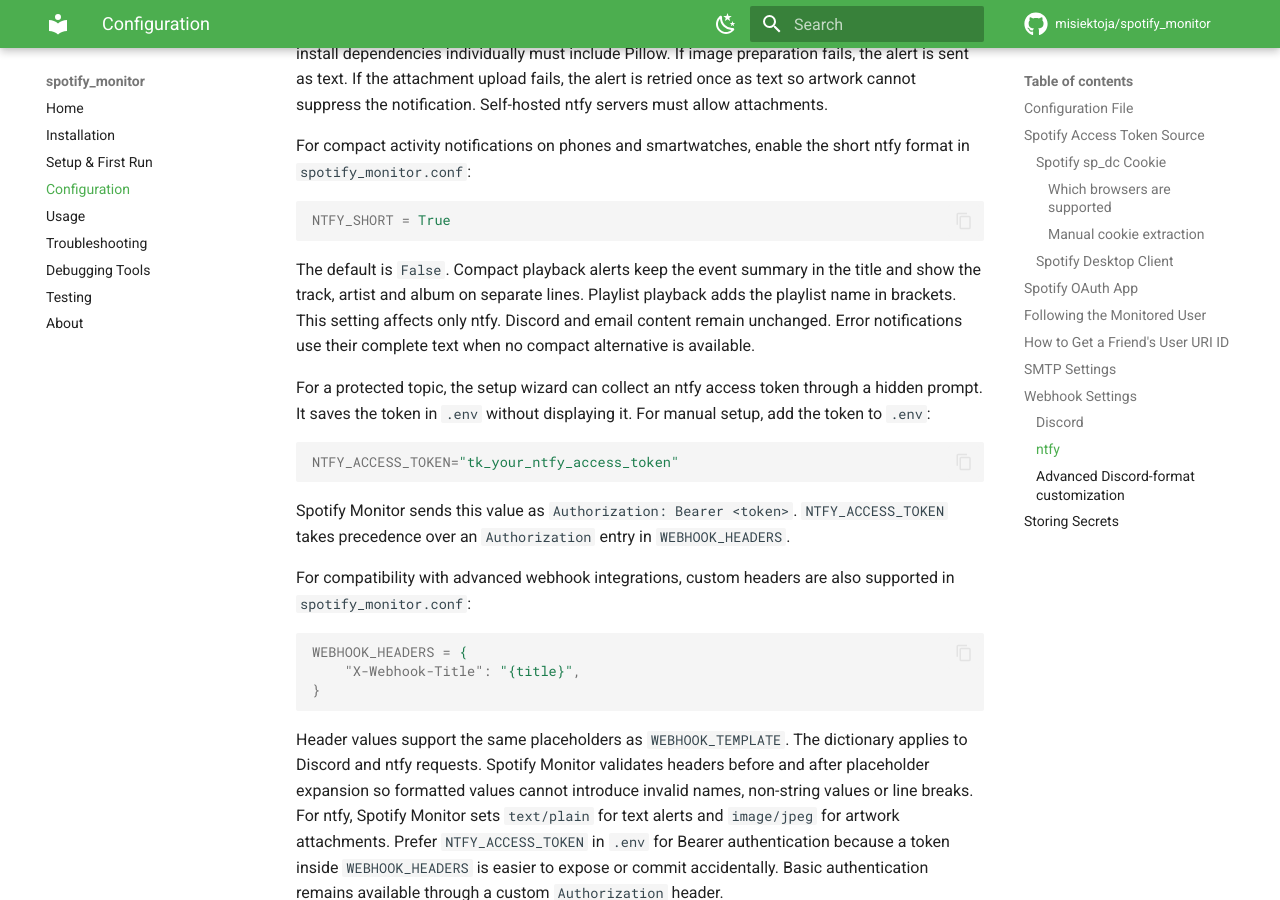
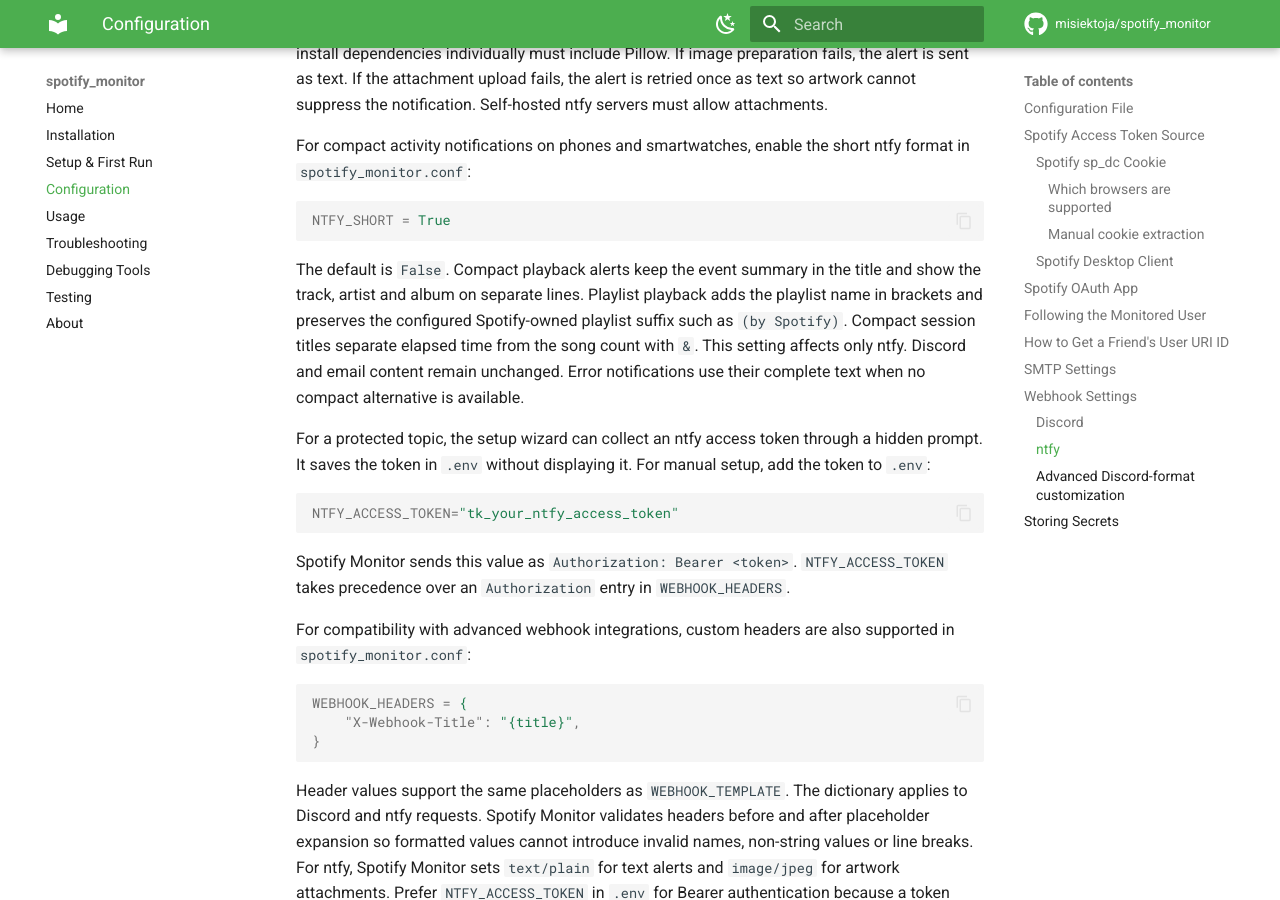
Before and after one commit to misiektoja/spotify_monitor, an MkDocs documentation site: the page built from docs/configuration.md, in a window 1280 px wide and 900 px high, scrolled down 11081 px. Built offline with MkDocs 1.6.1 and Material for MkDocs 9.7.7, drawn with Linux system fonts in a browser that asks for light colours; comment, search, counter and statistics services are not loaded.

Commit message:
docs(ntfy): document compact playlist and title formatting

````diff
--- a/docs/configuration.md
+++ b/docs/configuration.md
@@ -343,7 +343,7 @@
 NTFY_SHORT = True
 ```
 
-The default is `False`. Compact playback alerts keep the event summary in the title and show the track, artist and album on separate lines. Playlist playback adds the playlist name in brackets. This setting affects only ntfy. Discord and email content remain unchanged. Error notifications use their complete text when no compact alternative is available.
+The default is `False`. Compact playback alerts keep the event summary in the title and show the track, artist and album on separate lines. Playlist playback adds the playlist name in brackets and preserves the configured Spotify-owned playlist suffix such as `(by Spotify)`. Compact session titles separate elapsed time from the song count with `&`. This setting affects only ntfy. Discord and email content remain unchanged. Error notifications use their complete text when no compact alternative is available.
 
 For a protected topic, the setup wizard can collect an ntfy access token through a hidden prompt. It saves the token in `.env` without displaying it. For manual setup, add the token to `.env`:
 
````
